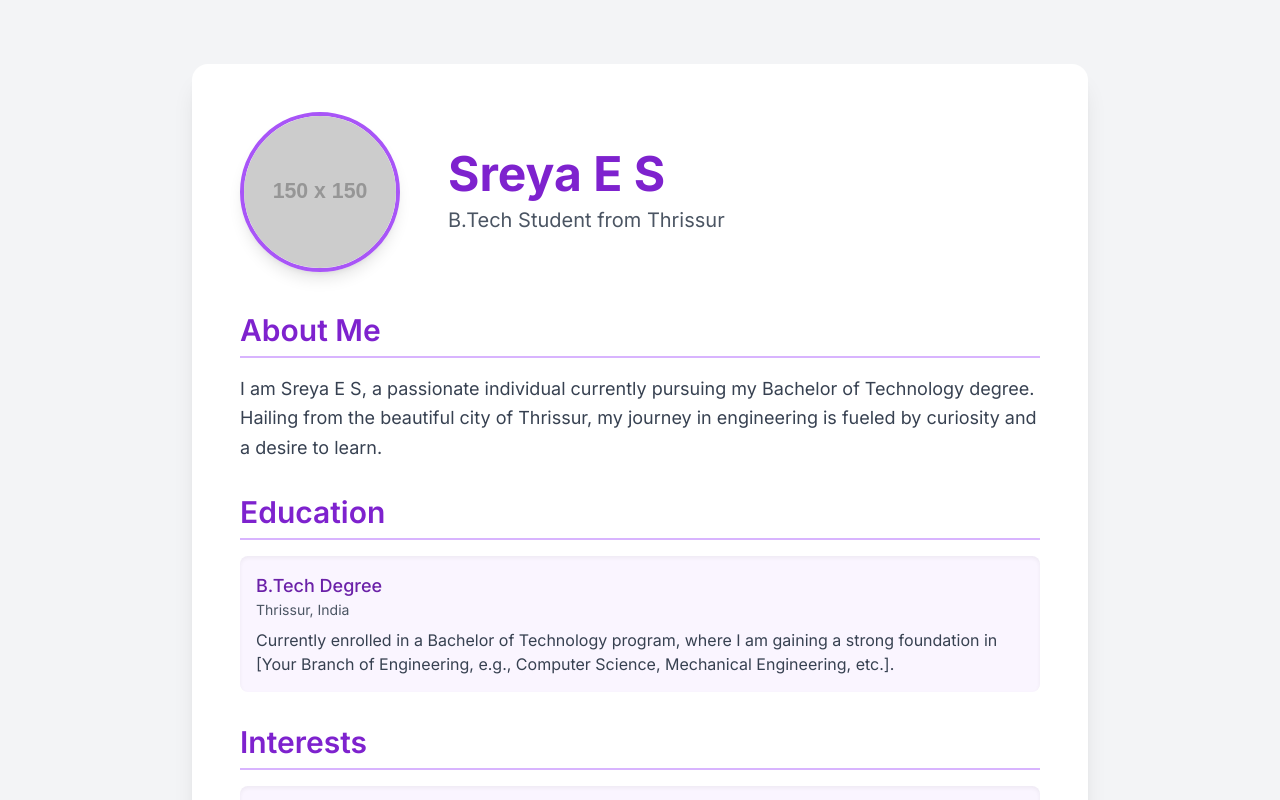
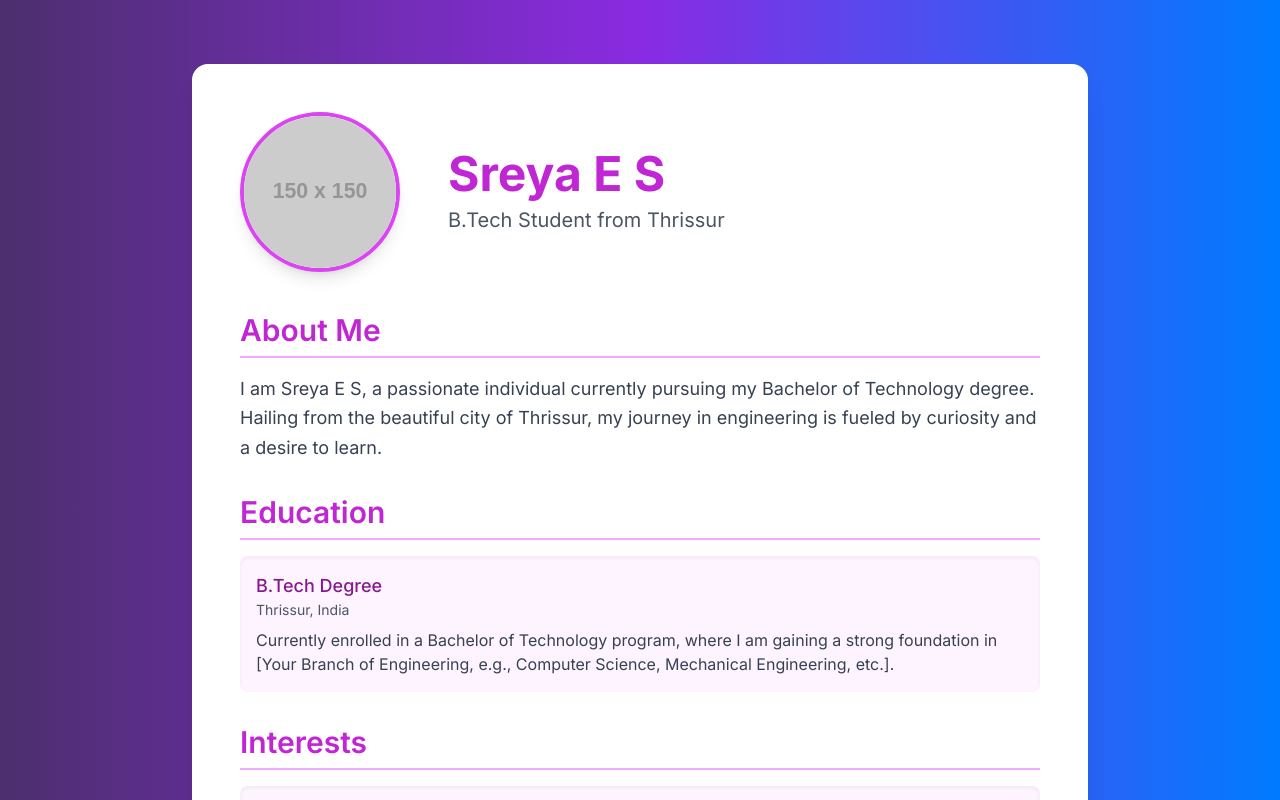
Before and after one commit to sreya732006/sreya732006.github.io, a plain HTML site: page index.html in a window 1280 px wide. Shown: the top 800 px of the page. Drawn offline with nearby package versions, Linux system fonts and the light colour scheme; placeholder pictures from the web are drawn by us.

Commit message:
Update index.html

```diff
--- a/index.html
+++ b/index.html
@@ -13,27 +13,55 @@
     <style>
         body {
             font-family: 'Inter', sans-serif;
+            background: linear-gradient(to right, #4c2f6d, #8a2be2, #007bff);
+            color: #111827;
+            transition: background-color 0.5s ease, color 0.5s ease;
         }
+
+        /* Dark mode styles using CSS variables for a smoother transition */
+        .dark {
+            --tw-bg-opacity: 1;
+            background: linear-gradient(to right, #1f1f1f, #333333, #1f1f1f);
+            --tw-text-opacity: 1;
+            color: rgb(243 244 246 / var(--tw-text-opacity));
+        }
+
+        /* Simple animation for an entry effect */
+        @keyframes fadeIn {
+            from {
+                opacity: 0;
+                transform: translateY(20px);
+            }
+            to {
+                opacity: 1;
+                transform: translateY(0);
+            }
+        }
+
+        .fade-in-section {
+            animation: fadeIn 1s ease-out forwards;
+        }
+
     </style>
 </head>
-<body class="bg-gray-100 dark:bg-gray-900 text-gray-900 dark:text-gray-100 transition-colors duration-300">
+<body class="dark:bg-gray-900 text-gray-900 dark:text-gray-100 transition-colors duration-300">
 
     <!-- Main Container -->
     <div class="container mx-auto p-4 sm:p-6 lg:p-8">
-        <div class="bg-white dark:bg-gray-800 rounded-2xl shadow-xl p-6 sm:p-8 lg:p-12 max-w-4xl mx-auto my-8">
+        <div class="bg-white dark:bg-gray-800 rounded-2xl shadow-xl p-6 sm:p-8 lg:p-12 max-w-4xl mx-auto my-8 fade-in-section">
 
             <!-- Profile Section -->
             <div class="flex flex-col sm:flex-row items-center gap-6 sm:gap-12 text-center sm:text-left mb-10">
-                <img src="https://placehold.co/150x150/5B21B6/FFFFFF?text=SE" alt="Profile Picture" class="w-32 h-32 sm:w-40 sm:h-40 rounded-full object-cover border-4 border-purple-500 shadow-lg">
+                <img src="https://placehold.co/150x150/8A2BE2/FFFFFF?text=SE" alt="Profile Picture" class="w-32 h-32 sm:w-40 sm:h-40 rounded-full object-cover border-4 border-fuchsia-500 shadow-lg">
                 <div>
-                    <h1 class="text-3xl sm:text-4xl lg:text-5xl font-bold text-purple-700 dark:text-purple-400">Sreya E S</h1>
+                    <h1 class="text-3xl sm:text-4xl lg:text-5xl font-bold text-fuchsia-600 dark:text-fuchsia-400">Sreya E S</h1>
                     <p class="mt-2 text-lg sm:text-xl text-gray-600 dark:text-gray-300">B.Tech Student from Thrissur</p>
                 </div>
             </div>
 
             <!-- About Me Section -->
             <div class="mb-8">
-                <h2 class="text-2xl sm:text-3xl font-semibold mb-4 text-purple-700 dark:text-purple-400 border-b-2 border-purple-300 dark:border-purple-600 pb-2">About Me</h2>
+                <h2 class="text-2xl sm:text-3xl font-semibold mb-4 text-fuchsia-600 dark:text-fuchsia-400 border-b-2 border-fuchsia-300 dark:border-fuchsia-600 pb-2">About Me</h2>
                 <p class="text-lg text-gray-700 dark:text-gray-200 leading-relaxed">
                     I am Sreya E S, a passionate individual currently pursuing my Bachelor of Technology degree. Hailing from the beautiful city of Thrissur, my journey in engineering is fueled by curiosity and a desire to learn.
                 </p>
@@ -41,9 +69,9 @@
 
             <!-- Education Section -->
             <div class="mb-8">
-                <h2 class="text-2xl sm:text-3xl font-semibold mb-4 text-purple-700 dark:text-purple-400 border-b-2 border-purple-300 dark:border-purple-600 pb-2">Education</h2>
-                <div class="bg-purple-50 dark:bg-purple-900 p-4 rounded-lg shadow-inner">
-                    <p class="text-lg font-medium text-purple-800 dark:text-purple-200">B.Tech Degree</p>
+                <h2 class="text-2xl sm:text-3xl font-semibold mb-4 text-fuchsia-600 dark:text-fuchsia-400 border-b-2 border-fuchsia-300 dark:border-fuchsia-600 pb-2">Education</h2>
+                <div class="bg-fuchsia-50 dark:bg-fuchsia-900 p-4 rounded-lg shadow-inner">
+                    <p class="text-lg font-medium text-fuchsia-800 dark:text-fuchsia-200">B.Tech Degree</p>
                     <p class="text-sm text-gray-600 dark:text-gray-300">Thrissur, India</p>
                     <p class="mt-2 text-gray-700 dark:text-gray-200">
                         Currently enrolled in a Bachelor of Technology program, where I am gaining a strong foundation in [Your Branch of Engineering, e.g., Computer Science, Mechanical Engineering, etc.].
@@ -53,8 +81,8 @@
 
             <!-- Interests Section -->
             <div>
-                <h2 class="text-2xl sm:text-3xl font-semibold mb-4 text-purple-700 dark:text-purple-400 border-b-2 border-purple-300 dark:border-purple-600 pb-2">Interests</h2>
-                <div class="flex items-center gap-4 bg-purple-50 dark:bg-purple-900 p-4 rounded-lg shadow-inner">
+                <h2 class="text-2xl sm:text-3xl font-semibold mb-4 text-fuchsia-600 dark:text-fuchsia-400 border-b-2 border-fuchsia-300 dark:border-fuchsia-600 pb-2">Interests</h2>
+                <div class="flex items-center gap-4 bg-fuchsia-50 dark:bg-fuchsia-900 p-4 rounded-lg shadow-inner">
                     <span class="text-3xl">📚</span>
                     <p class="text-lg text-gray-700 dark:text-gray-200">
                         I have a deep love for reading and spend my free time exploring various genres, from classic literature to modern fiction. Reading not only provides an escape but also broadens my perspective and knowledge.
```
